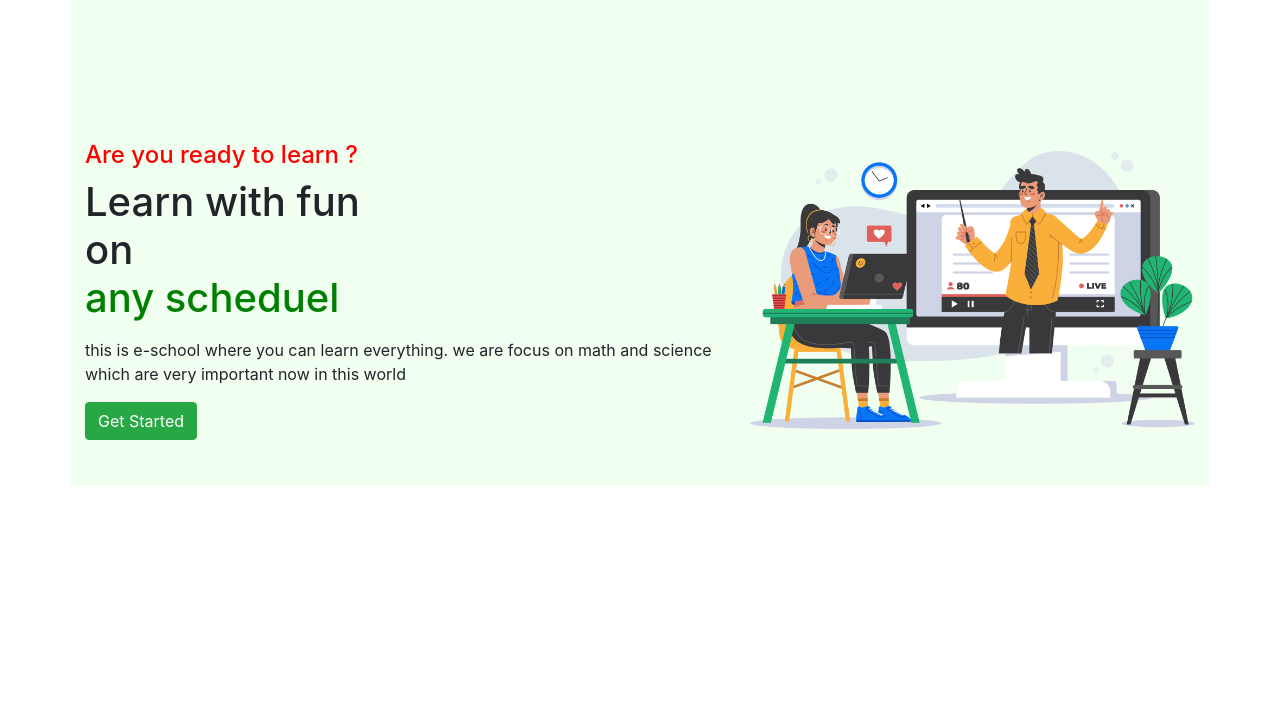
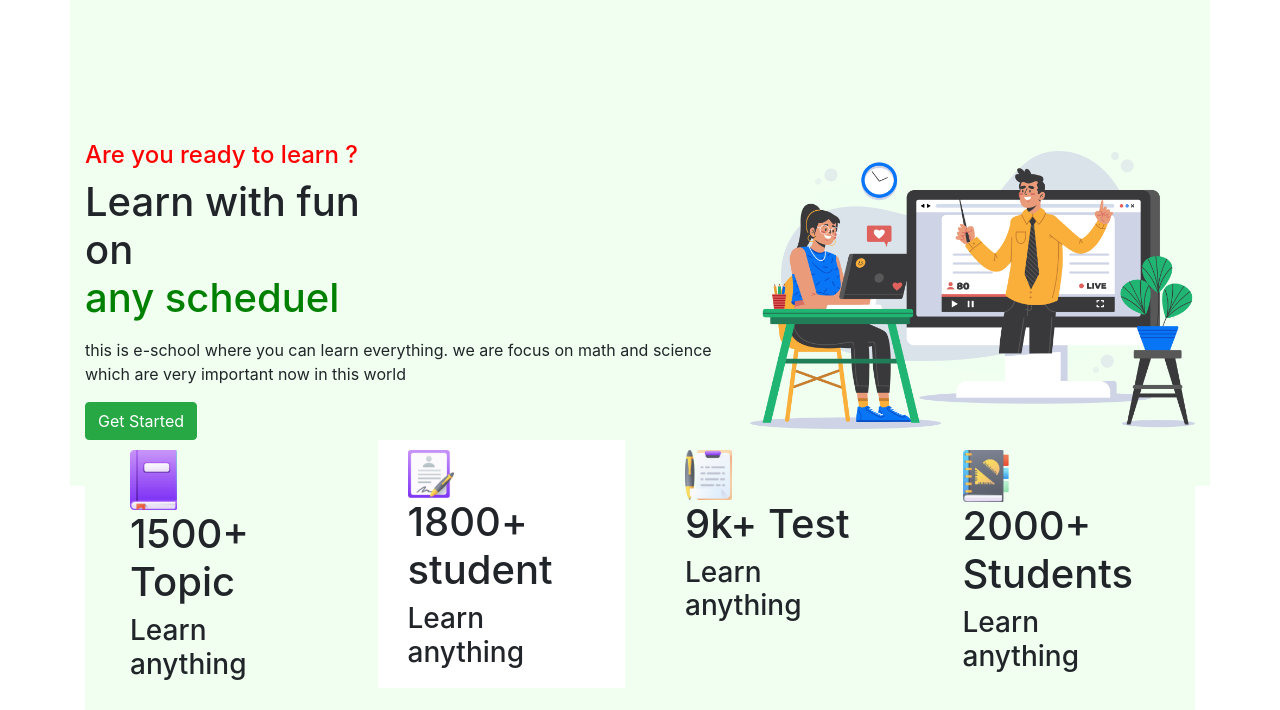
Before and after one commit to jahidhassanmunna/e-school, a plain HTML site: page index.html in a window 1280 px wide. Shown: the part 90-800 px from the top of the page. Drawn offline with nearby package versions, Linux system fonts and the light colour scheme.

Commit message:
e-school half done

```diff
--- a/index.html
+++ b/index.html
@@ -20,16 +20,16 @@
           <div class="collapse navbar-collapse d-flex flex-row-reverse " id="navbarNav">
             <ul class="navbar-nav">
               <li class="nav-item active">
-                <a class="nav-link" href="#"><b>Books</b></a>
+                <a class="nav-link" href="#Books"><b>Books</b></a>
               </li>
               <li class="nav-item">
-                <a class="nav-link" href="#"><b>courses</b></a>
+                <a class="nav-link" href="#courses"><b>courses</b></a>
               </li>
               <li class="nav-item">
-                <a class="nav-link" href="#"><b>Others</b></a>
+                <a class="nav-link" href="#Others"><b>Others</b></a>
               </li>
               <li class="nav-item">
-                <a class="nav-link disabled" href="#"><b>blog</b></a>
+                <a class="nav-link disabled" href="#blog"><b>blog</b></a>
               </li>
               <button class="btn btn-success">sign in</button>
             </ul>
@@ -44,10 +44,48 @@
               <button class="btn btn-success">Get Started</button>
 
             </div>
-            <div class="col-md-5">
-              <img class="img-fluid"src="images/Photos/Illustration.png" alt="">
+
+              <div class="col-md-5">
+                <img class="img-fluid"src="images/Photos/Illustration.png" alt="">
+              </div>
+
+      </div>
+      <div class="container categories"id="books">
+        <div class="row">
+          <div class="col-md-3">
+           <div class="cat1 align-items-center">
+            <img class="img-fluid w-25"src="images/icon/book.png" alt="">
+            <h1>1500+ Topic</h1>
+            <h3>Learn anything</h3>
+           </div>
+          </div>
+          <div class="col-md-3">
+            <div class="cat2 align-items-center">
+              <img class="img-fluid w-25" src="images/icon/Student.png" alt="">
+              <h1>1800+ student</h1>
+              <h3>Learn anything</h3>
+            </div>
+
+          </div>
+          <div class="col-md-3">
+            <div class="cat3 align-items-center justify-content-center">
+              <img class="img-fluid w-25"src="images/icon/Test.png" alt="">
+              <h1>9k+ Test</h1>
+              <h3>Learn anything</h3>
+            </div>
+
+          </div>
+          <div class="col-md-3">
+            <div class="cat4 align-items-center">
+              <img class="img-fluid w-25"src="images/icon/Students.png" alt="">
+              <h1>2000+ Students</h1>
+              <h3>Learn anything</h3>
             </div>
           </div>
+
+
+        </div>
+      </div>
     </div>
 
     <script src="https://code.jquery.com/jquery-3.5.1.slim.min.js" integrity="sha384-DfXdz2htPH0lsSSs5nCTpuj/zy4C+OGpamoFVy38MVBnE+IbbVYUew+OrCXaRkfj" crossorigin="anonymous"></script>
--- a/style.css
+++ b/style.css
@@ -11,3 +11,12 @@
 .color{
     color:red;
 }
+.cat1,.cat3,.cat4{
+    background-color: #f0fff0;
+    padding:10px 30px;
+
+}
+.cat2{
+    background-color: white;
+    padding:10px 30px;
+}
```
